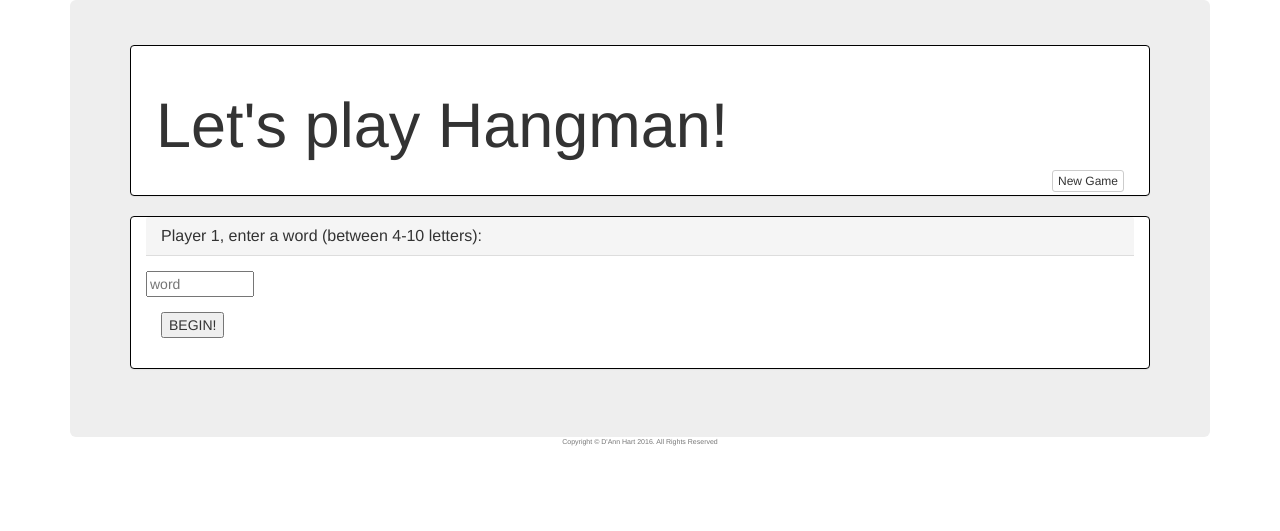
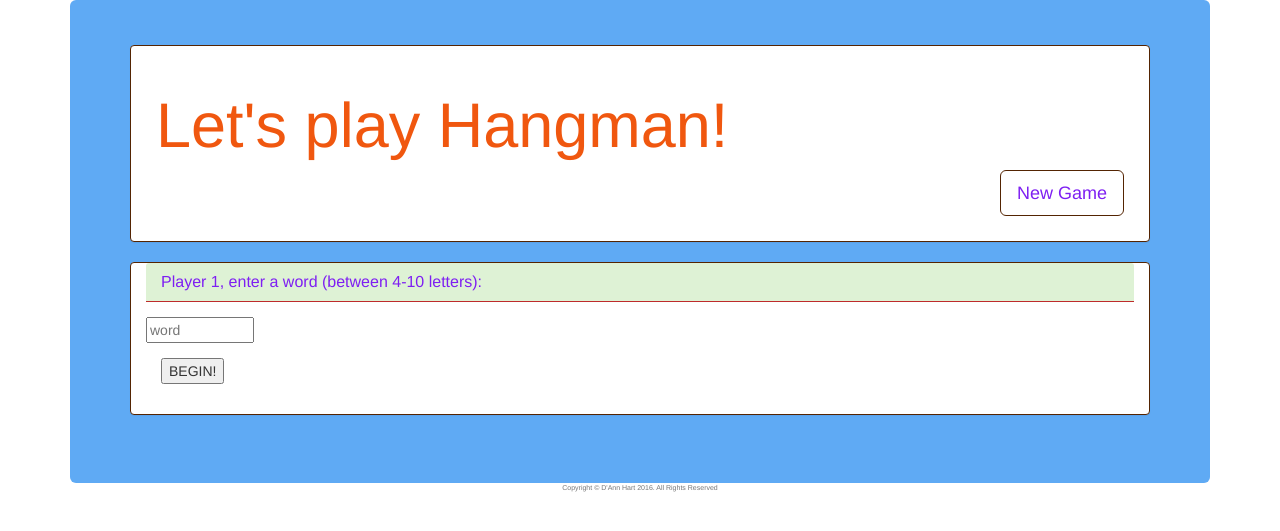
Before and after one commit to dnhart/week-3-game, a PHP site: page / in a window 1280 px wide. Shown: the top 531 px of the page. Run offline with PHP 8.4, Linux system fonts and the light colour scheme.

Commit message:
working code with colors, sound. still has alerts

```diff
--- a/assets/css/style.css
+++ b/assets/css/style.css
@@ -5,6 +5,7 @@
 
 .row {
   margin: auto 0px;
+  position: relative;
 }
 
 .jumbotron {
@@ -12,15 +13,18 @@
   margin-bottom: 0;
   overflow: auto;
   height: 100%;
+  background-color: #5faaf4;
 }
-small {
-  float: right;
+
+.jumbotron .h1, .jumbotron h1 {
+    color: #f0570f;
 }
+
+
 .blankletter, div.blankletter:empty {
   height: 25px;
   width: 30px;
-  border-bottom: 2px solid black;
-
+  border-bottom: 2px #487339 solid;
   display: block;
   float: left;
   position: relative;
@@ -29,8 +33,17 @@ small {
 }
 
 .panel {
-  border: 1px black solid;
+  border: 1px #542402 solid;
 }
+
+.panel-default>.panel-heading,
+.panel-footer
+ {
+    color: #7e1ff2;
+    background-color: #def2d5;
+    border-color: #be2b2b;
+}
+
 
 .panel-body {
     padding: 15px 0;
@@ -40,11 +53,15 @@ h4 {
   font-size: 20px;
   height: 24px;
   margin-top: 0;
+  color: #487339;
+}
+
+.h3, h3 {
+    color: #0c61ae;
 }
 
 #enterword {
   margin-bottom: 20px;
-
   height: 100%;
 }
 
@@ -52,18 +69,48 @@ button {
   margin: 15px;
 }
 
+.btn-default {
+    color: #7e1ff2;
+    background-color: #fff;
+    border-color: #542402;
+}
+#newgame {
+    float: right;
+}
+
+.btn-default:hover,
+.buttonnewgame,
+#buttonlost {
+    color: #ffffff;
+    background-color: #f0570f;
+    border-color: #542402;
+}
+
+.buttonnewgame:hover,
+#buttonlost:hover {
+  opacity: 0.8;
+}
+
+
 #hangmanbox {
   float: left;
+  margin: auto;
   height: auto;
-
+  position: relative;
   display: none;
   overflow: auto;
   text-align: center;
+  margin-bottom: 10px;
 }
 
 #hangmanimg {
   width: 100%;
   margin: auto;
+  position: relative;
+}
+#hangmanimg img {
+  position: relative;
+  z-index: 0;
 }
 
 #letterbox {
@@ -79,19 +126,33 @@ button {
   margin-top: 0px;
 }
 
-.letters {
+#letters {
   font-size: 1.5em;
-
+  color: #96100f;
 }
 
-.margin {
+.marginCorrect {
   margin: 5px;
+  color: #487339;
+  float: left;
+}
+
+.marginIncorrect {
+  margin: 5px;
+  color: #96100f;
+  float: left;
 }
 
 #scoreboard {
 
   display: none;
 }
+
+#player1total,
+#player2total {
+  padding: 35px 0 15px 0;
+}
+
 
 .navbar-brand p{
   font-size: 12px;
--- a/assets/javascript/game.js
+++ b/assets/javascript/game.js
@@ -26,14 +26,15 @@ function getWord() {
 
     //Sets up game----code that replaces the original user word input with the other player's guess input
     if (player === "Player 1"){
-       document.querySelector("#enterword").innerHTML = ('<div class="panel-heading"><h2 class="panel-title">Player 2, choose a letter to guess the word</h2></div> <div class="row panel-body"> <div class="col-sm-3"><input id="playerGuess" class="input" placeholder="?" name="playerGuess" type="text" value="" maxlength="1" /><br /><button  onclick="guessLetter()">Guess!</button></div><div id="wordbox" class="col-sm-6 col-sm-offset-2"></div></div>');
+      document.querySelector("#enterword").innerHTML = ('<div class="panel-heading"><h2 class="panel-title">Player 2, choose a letter to guess the word</h2></div> <div class="row panel-body"> <div class="col-sm-3"><input id="playerGuess" class="input" placeholder="?" name="playerGuess" type="text" value="" maxlength="1" /><br /><button  onclick="guessLetter()">Guess!</button></div><div id="wordbox" class="col-sm-6 col-sm-offset-2"></div></div>');
     } else {
-    document.querySelector("#enterword").innerHTML = ('<div class="panel-heading"><h2 class="panel-title">Player 1, choose a letter to guess the word</h2></div> <div class="panel-body"> <input id="playerGuess" class="input" placeholder="?" name="playerGuess" type="text" value="" maxlength="1" /><br /><button  onclick="guessLetter()">Guess!</button></div><div id="wordbox" class="panel-footer"></div>');
+      document.querySelector("#enterword").innerHTML = ('<div class="panel-heading"><h2 class="panel-title">Player 1, choose a letter to guess the word</h2></div> <div class="row panel-body"> <div class="col-sm-3"><input id="playerGuess" class="input" placeholder="?" name="playerGuess" type="text" value="" maxlength="1" /><br /><button  onclick="guessLetter()">Guess!</button></div><div id="wordbox" class="col-sm-6 col-sm-offset-2"></div></div>');
       };
 
     //assigns ID's to each h4 and puts the correct number of blanks into the html for guessing
     for ( var i = 0, l = word.length; i < l; i++ ) {
             document.querySelector("#wordbox").innerHTML += ('<div class="blankletter"><h4 id="x' + i +'"></h4></div>');
+            //creates an array with "0" for each index to represent the letters of the word
             wordCheck.push("0");
           };
     document.getElementById("hangmanbox").style.display = "block";
@@ -56,30 +57,17 @@ function guessLetter() {
 
   } else  {
     //check to see if letter has been guessed
-     letterGuessCheck();
-
-    //writes letters to the Guessed Letters box
-      writeLetterbox();
-
-    //gets the first position of the letter value in the word
-     pos = word.indexOf(guess);
+    letterGuessCheck();
 
     //check to see if the letter is in the word
-
-    if (word.indexOf(guess) > -1 )  {
-          console.log(pos);
-          enterLetters();
-         } else {
-          document.getElementById('audio').play();
-          hangTheMan();
-         };
+    //isInWord();
 
     //function wordSolved to see if the word is solved and if anyone won and to switch players
-      wordSolved();
+    wordSolved();
   };
 };
 
-//check to see if letter has been guessed
+//check to see if letter has been guessed before
 function letterGuessCheck() {
   if ( lettersGuessed.indexOf(guess) > -1 )  {
     alert("You have already guessed this letter.");
@@ -88,16 +76,40 @@ function letterGuessCheck() {
      } else {
         lettersGuessed.push(guess);
         console.log(lettersGuessed);
+        //writes letters to the Guessed Letters box
+        //writeLetterbox();
+        //check to see if the letter is in the word
+        isInWord();
      };
 };
 
+//check to see if the letter is in the word
+function isInWord() {
+      //gets the first position of the letter value in the word
+     pos = word.indexOf(guess);
+     //check to see if the letter is in the word
+      if (word.indexOf(guess) > -1 )  {
+          console.log(pos);
+          enterLetters();
+         } else {
+          document.getElementById('audio').play();
+          hangTheMan();
+         };
+       };
+
+
 //writes letters to the Guessed Letters box
-function writeLetterbox () {
+function writeLetterboxCorrect () {
   letterCount = lettersGuessed.length -1;
-  document.querySelector("#letters").innerHTML += ('<span class = "margin">'+lettersGuessed[letterCount]+'</span>');
+  document.querySelector("#letters").innerHTML += ('<div class = "marginCorrect">'+lettersGuessed[letterCount]+'</div>');
 };
 
-  //if the letter is in the word, add the letter to the html
+function writeLetterboxIncorrect () {
+  letterCount = lettersGuessed.length -1;
+  document.querySelector("#letters").innerHTML += ('<div class = "marginIncorrect">'+lettersGuessed[letterCount]+'</div>');
+};
+
+  //Check if the letter is in the word, add the letter to the html
   function enterLetters(){
   while (pos !== -1) {
     var selector = '#x' + pos;
@@ -106,6 +118,7 @@ function writeLetterbox () {
   //checks for the next instance
        pos = word.indexOf(guess, pos + 1);
     };
+   writeLetterboxCorrect();
 };
 
 
@@ -115,13 +128,15 @@ function hangTheMan (){
   guessRemain = 10-missedletters;
   if (missedletters < 10) {
     //update the hangman
-    document.querySelector("#hangmanimg").innerHTML = ('<img  src="assets/images/hangman'+missedletters+'.png"></img>')
+    document.querySelector("#hangmanimg").innerHTML += ('<img  src="assets/images/hangman'+missedletters+'.png" style="position:absolute; top:0; left:0; z-index:'+missedletters+'"></img>')
     document.querySelector("#countdown").innerHTML = ('Guesses Remain: '+guessRemain);
   } else {
     alert('You lost!');
-    document.querySelector("#hangmanbox").innerHTML = ('<img src="assets/images/hangman'+missedletters+'.png"></img>')
-    document.querySelector("#countdown").innerHTML = ('Guesses Remain: '+guessRemain);
-  }
+    document.querySelector("#hangmanimg").innerHTML = ('<img src="assets/images/hangman'+missedletters+'.png"></img>');
+    document.querySelector("#countdown").innerHTML = ('<input type="button" class="btn btn-default btn-sm" id="buttonlost" value="You Lost! (Click to continue.)" onClick="playerSwitch()"></input>');
+
+  };
+  writeLetterboxIncorrect();
 };
 
 
@@ -137,26 +152,32 @@ function wordSolved(){
     if (player === "Player 1") {
       //If player 2 guessed the word, update Player 2 score
       player2score = player2score + 1;
-      //update the word prompt
-       document.querySelector("#enterword").innerHTML = ('<h2>Player 2, enter a word (between 4-10 letter):</h2> <input id="playerWord" class="input" placeholder="word" name="playerWord" type="text" value="" size="10" /><br /> <button onclick="getWord()">BEGIN!</button>');
+
+
+      //update the word prompt and switch player
+       playerSwitch()
+
       //update Player 2 scoreboard
         document.querySelector("#player2total").innerHTML = ('<h3>'+ player2score+'</h3>');
-      //change player from player 1 to player 2
-        player = "Player 2";
+
       } else if (player === "Player 2") {
       //if player 1 guessed the word, update Player 1 score
         player1score = player1score + 1;
-      //update the word prompt
-        document.querySelector("#enterword").innerHTML = ('<h2>Player 1, enter a word (between 4-10 letter):</h2> <input id="playerWord" class="input" placeholder="word" name="playerWord" type="text" value="" size="10" /><br /> <button onclick="getWord()">BEGIN!</button>');
+
+      //update the word prompt and switch player
+      playerSwitch()
+
       //update Player 1 scoreboard
         document.querySelector("#player1total").innerHTML = ('<h3>'+ player1score+'</h3>');
-      //change player from player 2 to player 1
-        player = "Player 1";
+
       //check to see if one player has reached 5, but only after complete rounds
         if (player1score > 4 && player1score > player2score) {
           alert('Player 1 wins!!!!!');
+          newGame.classList.add("buttonnewgame");
         } else if (player2score > 4 && player2score > player1score) {
           alert('Player 2 wins!!!!');
+          newGame.classList.add("buttonnewgame btn-lg");
+          newGame.classList.remove("btn-xs");
         } else if (player1score > 4 && player1score === player2score) {
           alert('Play another round to break the tie!');
         }
@@ -166,3 +187,41 @@ function wordSolved(){
 console.log(wordCheck);
 
 };
+
+function player1to2() {
+  //update the word prompt
+   document.querySelector("#enterword").innerHTML = ('<h2>Player 2, enter a word (between 4-10 letter):</h2> <input id="playerWord" class="input" placeholder="word" name="playerWord" type="text" value="" size="10" /><br /> <button onclick="getWord()">BEGIN!</button>');
+  //change player from player 1 to player 2
+      player = "Player 2";
+      wordCheck = [];
+      lettersGuessed = [];
+      missedletters = 0;
+ };
+
+ function player2to1() {
+  //update the word prompt
+      document.querySelector("#enterword").innerHTML = ('<h2>Player 1, enter a word (between 4-10 letter):</h2> <input id="playerWord" class="input" placeholder="word" name="playerWord" type="text" value="" size="10" /><br /> <button onclick="getWord()">BEGIN!</button>');
+
+  //change player from player 2 to player 1
+        player = "Player 1";
+        wordCheck = [];
+        lettersGuessed = [];
+        missedletters = 0;
+ };
+
+function playerSwitch() {
+
+  //update the letterbox
+    document.querySelector("#letters").innerHTML = ('');
+
+  //update the hangman
+     document.querySelector("#hangmanbox").innerHTML = ('<div id="hangmanimg" class="panel-body"><img class="img-responsive" src="assets/images/hangman0.png"></img></div><div class="panel-footer"><p id="countdown">Guesses Remain: 10</p></div> ');
+
+  if (player === "Player 1") {
+      //update the word prompt and switch player
+        player1to2();
+      } else {
+      //update the word prompt and switch player
+        player2to1();
+      };
+}
--- a/index.html
+++ b/index.html
@@ -16,8 +16,10 @@
 <div class="jumbotron">
 <!--Page Header - Title-->
   <div class="page-header panel panel-default">
-      <h1>Let's play Hangman!</h1>
-      <small><input type="button" class="btn btn-default btn-xs" value="New Game" onClick="window.location.reload()"></input></small>
+      <div class="row">
+     <h1>Let's play Hangman!</h1>
+      <input type="button" class="btn btn-default btn-lg" id="newgame" value="New Game" onClick="window.location.reload()"></input>
+      </div>
   </div>
 
 <!-- Player 1 enters a word to begin the game -->
@@ -41,7 +43,7 @@
 
   <!-- Letter box for guessed letters-->
   <div class="row">
-      <div id="letterbox" class="col-md-6 col-sm-12 panel panel-default">
+      <div id="letterbox" class="col-md-6 col-xs-12 panel panel-default">
           <div class="panel-heading">
             <h3 class="panel-title">Letters Guessed:</h3>
           </div>
@@ -49,12 +51,12 @@
           </div>
       </div>
   <!--Hangman Box -->
-      <div id="hangmanbox" class="col-md-6 col-sm-12 panel panel-default">
+      <div id="hangmanbox" class="col-md-6 col-xs-12 panel panel-default">
         <div id="hangmanimg" class="panel-body">
-          <img  src="assets/images/hangman0.png"></img>
+          <img class="img-responsive" src="assets/images/hangman0.png"></img>
         </div>
-        <div id="countdown" class="panel-footer">
-          <p>Guesses Remain: 10</p>
+        <div class="panel-footer">
+          <p id="countdown">Guesses Remain: 10</p>
         </div>
       </div>
   </div>
@@ -62,7 +64,7 @@
 
     <div class="row" id="scoreboard">
     <!--  <div class="row">-->
-        <div class="col-md-6 col-sm-12 panel panel-default">
+        <div class="col-sm-6 col-sm-12 panel panel-default">
           <div class="panel-heading col-xs-12">
             <h3 class="panel-title">Player 1</h3>
           </div>
@@ -71,7 +73,7 @@
           </div>
         </div>
 
-        <div class="col-md-6 col-sm-12 panel panel-default">
+        <div class="col-sm-6 col-sm-12 panel panel-default">
           <div class="panel-heading col-xs-12">
             <h3 class="panel-title">Player 2</h3>
           </div>
```
